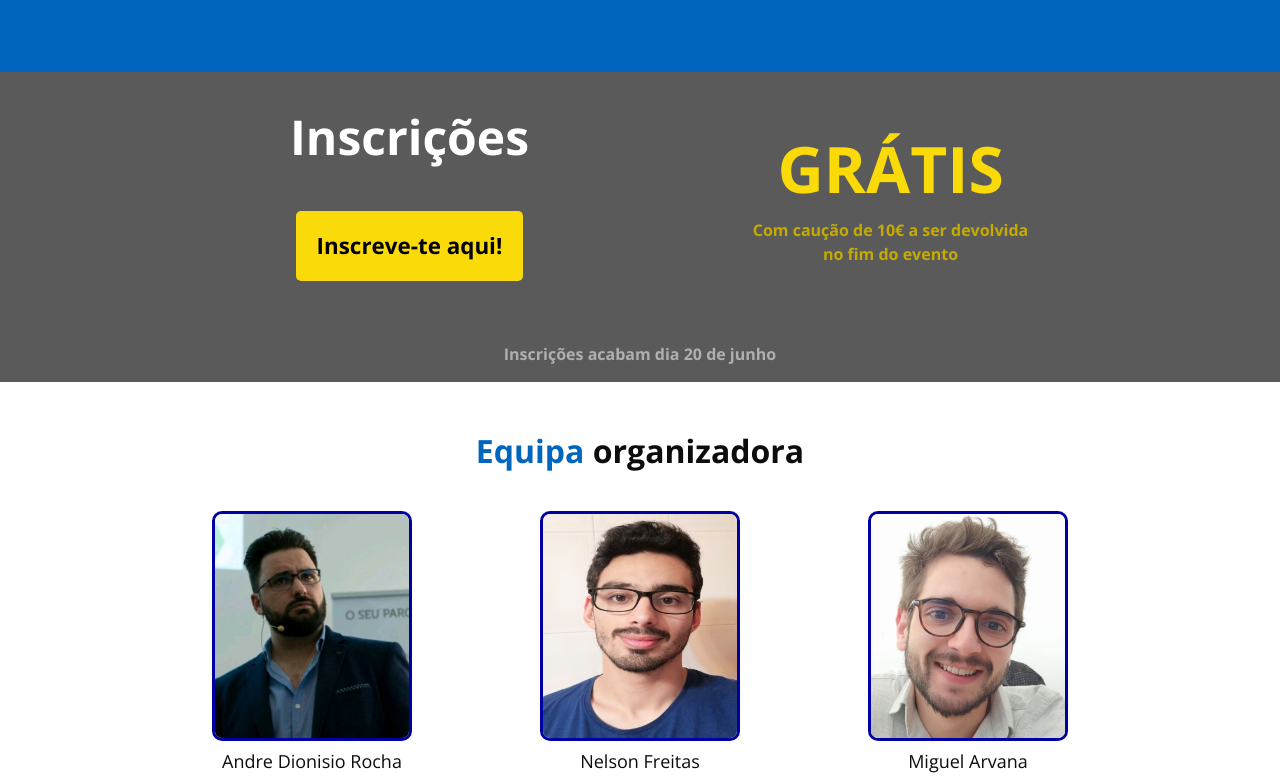
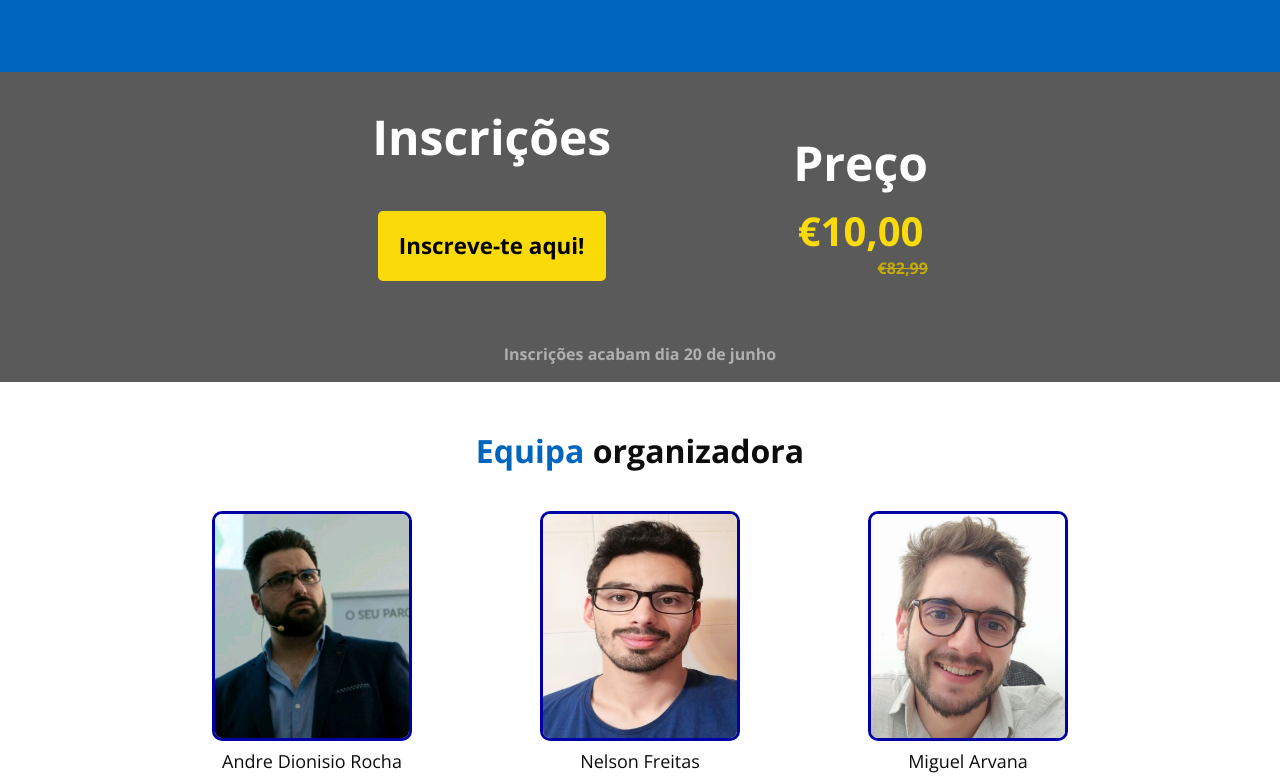
Before and after one commit to ZeRMD/Summer-School-HTML, a plain HTML site: page index.html in a window 1280 px wide. Shown: the part 3020-3797 px from the top of the page. Drawn offline with nearby package versions, Linux system fonts and the light colour scheme.

Commit message:
Revert "Update Preço e Doc"
This reverts commit b3e6cbd6813dcaf6478dad8c51de801e9581b500.

```diff
--- a/css/style.css
+++ b/css/style.css
@@ -584,7 +584,7 @@ a:focus {
 }
 
 .application_section .application_price h2 {
-  font-size: 4rem; /* Adjust size */
+  font-size: 2.5rem; /* Adjust size */
   margin-bottom: 0.01rem;
   font-weight: bold;
   text-align: center;
@@ -593,8 +593,17 @@ a:focus {
 
 .application_section .application_price p {
   font-size: 1rem; /* Adjust size */
-  margin-top: 0.6rem;
+  margin-top: 0.01rem;
   margin-bottom: 0.1rem;
+  font-weight: bold;
+  text-align: right;
+  color: #c5ab00;
+}
+
+.application_section .application_price .promo_disclaimer p {
+  font-size: 1rem;
+  margin-top: 0.01rem;
+  margin-bottom: 0.01rem;
   font-weight: bold;
   text-align: center;
   color: #c5ab00;
--- a/index.html
+++ b/index.html
@@ -322,8 +322,9 @@
       </div>
       <div class="separator"></div>
       <div class="application_price">
-        <h2>GRÁTIS</h2>
-        <p>Com caução de 10€ a ser devolvida no fim do evento</p>
+        <h1>Preço</h1>
+        <h2>€10,00</h2>
+        <p><s>€82,99</s></p>
       </div>
     </div>
     <p>Inscrições acabam dia 20 de junho</p>
```
